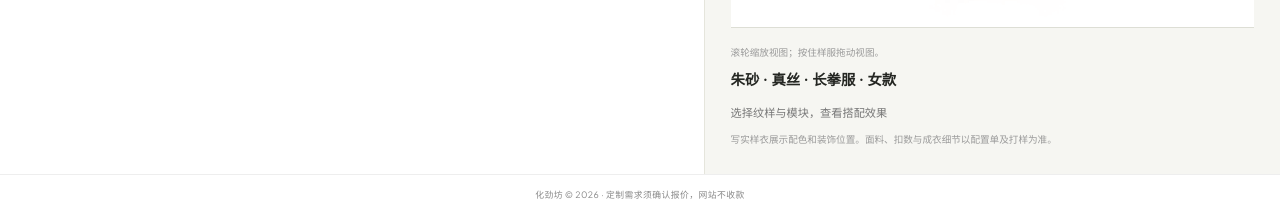
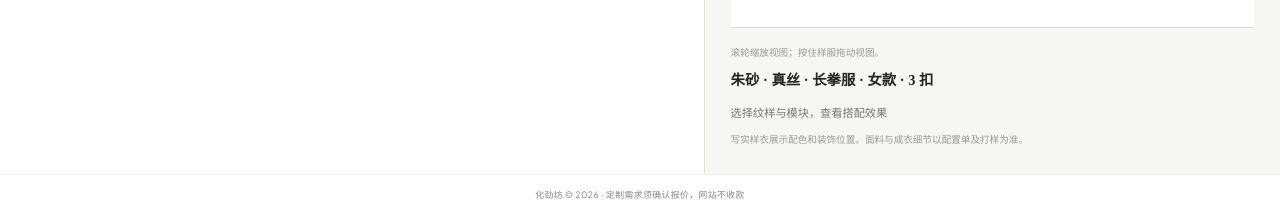
Before and after one commit to zhangwb798/huajin-atelier, a React (Vite) app: page / in a window 1280 px wide. Both pictures are taken after a click on the button 1212 px from the left and 46 px from the top of the page. Shown: the part 586-787 px from the top of the page. Built offline with nearby package versions, Linux system fonts and the light colour scheme.

Commit message:
Render selectable three or seven frog closures on female changquan preview

```diff
--- a/src/FittingPreview.tsx
+++ b/src/FittingPreview.tsx
@@ -156,7 +156,9 @@ export default function FittingPreview({cfg, form, onMotifMove, onMotifResize}:
   const sampleY = [0, 361, 720][Math.floor(colorIndex / 4)];
   const sampleSheet = cfg.gender === '男款' ? 'male' : 'female';
   const cut = ({'长拳服': 'changquan', '太极服': 'taiji', '南拳服': 'nanquan'} as Record<string, string>)[cfg.style];
-  const cutImage = cut ? `./assets/preview/cuts/${cut}-${sampleSheet}.webp` : '';
+  const adjustableFasteners = cfg.style === '长拳服' && cfg.gender === '女款';
+  const fastenerCount = form['扣位'] === '7 扣' ? 7 : 3;
+  const cutImage = adjustableFasteners ? './assets/preview/cuts/changquan-female-plain.webp' : cut ? `./assets/preview/cuts/${cut}-${sampleSheet}.webp` : '';
 
   const [previousCut, setPreviousCut] = useState('');
   const lastCut = useRef(cutImage);
@@ -286,6 +288,17 @@ export default function FittingPreview({cfg, form, onMotifMove, onMotifResize}:
         </g> : <svg x="32" y="56" width="296" height="288" viewBox={`${sampleX} ${sampleY} 338 320`} aria-hidden="true">
           <image href={`./assets/preview/${sampleSheet}.webp`} width="1448" height="1086" clipPath={`url(#${id}-sample)`}/>
         </svg>}
+        {adjustableFasteners && <g data-layer="fasteners" pointerEvents="none">
+          {Array.from({length: fastenerCount}, (_, index) => {
+            const y = 100 + index * (fastenerCount === 7 ? 29 : 48);
+            return <g key={index} data-fastener={index + 1}>
+              <path d={`M163.5 ${y}q12-5 24 0q-12 5-24 0Z`} fill={color} stroke="#30251f" strokeOpacity=".4" strokeWidth=".8"/>
+              <path d={`M165 ${y-.7}q10.5-2.8 21 0`} fill="none" stroke="#fff" strokeOpacity=".45" strokeWidth=".6"/>
+              <circle cx="175.5" cy={y} r="2.1" fill={color} stroke="#30251f" strokeOpacity=".45" strokeWidth=".6"/>
+              <path d={`M174.5 ${y-.7}q1-1 2 0`} fill="none" stroke="#fff" strokeOpacity=".55" strokeWidth=".55"/>
+            </g>;
+          })}
+        </g>}
         {hasCape && <path d={cape} fill={color} fillOpacity=".18" stroke={trim} strokeOpacity=".7"/>}
         <g data-layer="motif">
           {motifs.map(({name, x, y, size: baseSize}) => {
@@ -389,10 +402,10 @@ export default function FittingPreview({cfg, form, onMotifMove, onMotifResize}:
       <small>{onMotifMove ? '滚轮缩放视图；按住样服或空白处拖动视图，按住图案拖动图案。' : '滚轮缩放视图；按住样服拖动视图。'}</small>
       {onMotifMove && <small>{motifs.length ? '拖动纹样自由摆放，也可选中后用方向键微调。' : '先选择纹样，再在衣身上拖动摆放。'}</small>}
 
-      <strong>{cfg.color} · {material} · {cfg.style} · {cfg.gender}</strong>
+      <strong>{cfg.color} · {material} · {cfg.style} · {cfg.gender}{adjustableFasteners ? ` · ${fastenerCount} 扣` : ''}</strong>
       <span>{[cfg.primary,...cfg.secondary,...(stage ? cfg.extras.filter(name => name !== '档期加急') : [])].filter(Boolean).join(' / ') || '选择纹样与模块，查看搭配效果'}</span>
       {cfg.custom && <small>自定义纹样「{cfg.custom}」待设计确认，未绘入预览。</small>}
-      <small>写实样衣展示配色和装饰位置。面料、扣数与成衣细节以配置单及打样为准。</small>
+      <small>写实样衣展示配色和装饰位置。面料与成衣细节以配置单及打样为准。</small>
     </div>
   </aside>;
 }
```
Also changed, not shown: public/assets/preview/cuts/changquan-female-plain.webp (added).
